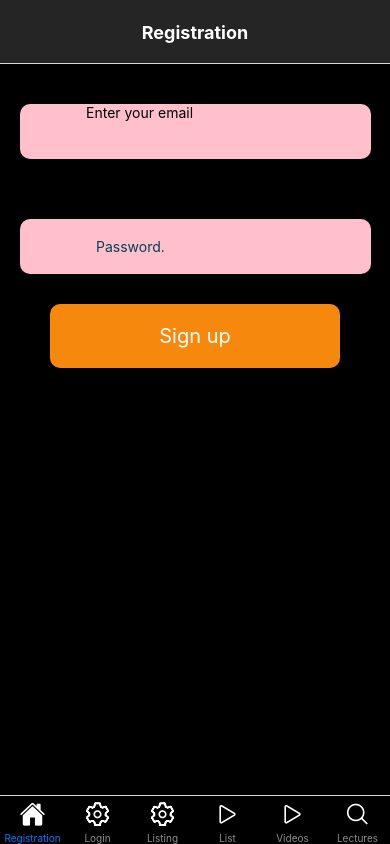
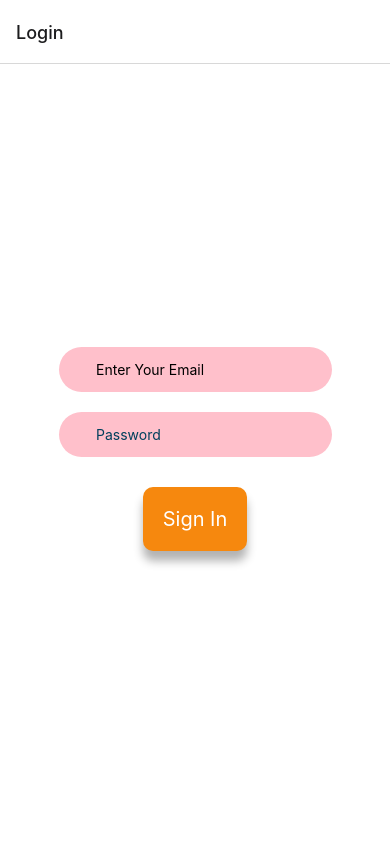
Before and after one commit to amzbassador/PaceApp285, a React Native app: screen / in a window 390 px wide. Built offline with nearby package versions, Linux system fonts and the light colour scheme.

Commit message:
released app

```diff
--- a/App.tsx
+++ b/App.tsx
@@ -5,7 +5,8 @@
  * @format
  */
 
-import React from 'react';
+import React, {useEffect, useState} from 'react';
+import AsyncStorage from '@react-native-async-storage/async-storage';
 import {StyleSheet, Text, useColorScheme, View} from 'react-native';
 import {NavigationContainer} from '@react-navigation/native';
 import {createNativeStackNavigator} from '@react-navigation/native-stack';
@@ -25,11 +26,101 @@ const Stack = createNativeStackNavigator();
 const Tab = createBottomTabNavigator();
 
 function App(): JSX.Element {
+  const [isLoggedIn, setIsLoggedIn] = useState(false);
   const isDarkMode = useColorScheme() === 'dark';
+
+  useEffect(() => {
+    AsyncStorage.getItem('isLoggedIn')
+      .then(value => {
+        setIsLoggedIn(value === 'true');
+      })
+      .catch(error => {
+        console.log('Error retrieving authentication state:', error);
+      });
+  }, []);
+
+  const getData = async () => {
+    try {
+      const value = await AsyncStorage.getItem('isLoggedIn');
+      console.log('value is', value);
+
+      if (value !== null) {
+        // value previously stored
+      }
+    } catch (e) {
+      // error reading value
+    }
+  };
+  getData();
+
+  // Create a stack navigator for the logged out state
+  const LoggedOutStack = createNativeStackNavigator();
+  const LoggedOutNavigator = () => (
+    <LoggedOutStack.Navigator>
+      <LoggedOutStack.Screen name="Login" component={Login} />
+      <LoggedOutStack.Screen name="Signup" component={SignUp} />
+    </LoggedOutStack.Navigator>
+  );
+
+  // Create a tab navigator for the logged in state
+  const LoggedInTabs = createBottomTabNavigator();
+  const LoggedInNavigator = () => (
+    <LoggedInTabs.Navigator
+      screenOptions={{
+        tabBarStyle: {position: 'absolute', backgroundColor: '#000'},
+      }}>
+      <LoggedInTabs.Screen
+        options={{
+          title: 'List',
+          headerStyle: {
+            backgroundColor: '#252525',
+          },
+          headerTintColor: '#fff',
+          headerTitleAlign: 'center',
+          headerTitleStyle: {
+            fontWeight: 'bold',
+          },
+          tabBarIcon: ({focused}) => (
+            <Icon
+              name={focused ? 'ios-filter-outline' : 'ios-filter-outline'}
+              size={26}
+              style={{color: '#fff'}}
+            />
+          ),
+        }}
+        name="VideoList"
+        component={VideoList}
+      />
+      <LoggedInTabs.Screen
+        options={{
+          title: 'Video',
+          headerStyle: {
+            backgroundColor: '#252525',
+          },
+          headerTintColor: '#fff',
+          headerTitleAlign: 'center',
+          headerTitleStyle: {
+            fontWeight: 'bold',
+          },
+          tabBarIcon: ({focused}) => (
+            <Icon
+              name={focused ? 'ios-play-outline' : 'ios-play-outline'}
+              size={26}
+              style={{color: '#fff'}}
+            />
+          ),
+        }}
+        name="Screen1"
+        component={Screen1}
+      />
+    </LoggedInTabs.Navigator>
+  );
+
   return (
     <View style={styles.view}>
       <NavigationContainer>
-        <Tab.Navigator
+        {isLoggedIn ? <LoggedInNavigator /> : <LoggedOutNavigator />}
+        {/* <Tab.Navigator
           screenOptions={{
             tabBarStyle: {position: 'absolute', backgroundColor: '#000'},
           }}>
@@ -79,74 +170,8 @@ function App(): JSX.Element {
               ),
             }}
           />
-          <Tab.Screen
-            name="Listing"
-            component={Listing}
-            options={{
-              title: 'Listing',
-              headerStyle: {
-                backgroundColor: '#252525',
-              },
-              headerTintColor: '#fff',
-              headerTitleAlign: 'center',
-              headerTitleStyle: {
-                fontWeight: 'bold',
-              },
-              tabBarIcon: ({focused}) => (
-                <Icon
-                  name={focused ? 'ios-home' : 'ios-settings-outline'}
-                  size={26}
-                  style={{color: '#fff'}}
-                />
-              ),
-            }}
-          />
-          <Tab.Screen
-            name="Home"
-            component={VideoList}
-            options={{
-              title: 'List',
-              headerStyle: {
-                backgroundColor: '#252525',
-              },
 
-              headerTintColor: '#fff',
-              headerTitleAlign: 'center',
-              headerTitleStyle: {
-                fontWeight: 'bold',
-              },
-              tabBarIcon: ({focused}) => (
-                <Icon
-                  name={focused ? 'ios-home' : 'ios-play-outline'}
-                  size={26}
-                  style={{color: '#fff'}}
-                />
-              ),
-            }}
-          />
-          <Tab.Screen
-            name="Screen1"
-            component={Screen1}
-            options={{
-              title: 'Videos',
-              headerStyle: {
-                backgroundColor: '#252525',
-              },
 
-              headerTintColor: '#fff',
-              headerTitleAlign: 'center',
-              headerTitleStyle: {
-                fontWeight: 'bold',
-              },
-              tabBarIcon: ({focused}) => (
-                <Icon
-                  name={focused ? 'ios-home' : 'ios-play-outline'}
-                  size={26}
-                  style={{color: '#fff'}}
-                />
-              ),
-            }}
-          />
 
           <Tab.Screen
             name="Calender"
@@ -171,7 +196,7 @@ function App(): JSX.Element {
               ),
             }}
           />
-        </Tab.Navigator>
+        </Tab.Navigator> */}
       </NavigationContainer>
     </View>
   );
--- a/package.json
+++ b/package.json
@@ -10,6 +10,7 @@
     "test": "jest"
   },
   "dependencies": {
+    "@react-native-async-storage/async-storage": "^1.18.1",
     "@react-native-firebase/app": "^17.5.0",
     "@react-native-firebase/auth": "^17.5.0",
     "@react-native-firebase/firestore": "^17.5.0",
@@ -22,6 +23,7 @@
     "react-native-calendars": "^1.1293.0",
     "react-native-elements": "^3.4.3",
     "react-native-media-controls": "^2.3.0",
+    "react-native-restart": "^0.0.27",
     "react-native-safe-area-context": "^4.5.0",
     "react-native-screens": "^3.20.0",
     "react-native-select-dropdown": "^3.3.0",
--- a/src/components/AuthScreens/Login.tsx
+++ b/src/components/AuthScreens/Login.tsx
@@ -1,6 +1,8 @@
 import {Alert, StatusBar} from 'react-native';
 import auth from '@react-native-firebase/auth';
+import AsyncStorage from '@react-native-async-storage/async-storage';
 import React, {useState} from 'react';
+import RNRestart from 'react-native-restart';
 import {
   StyleSheet,
   Text,
@@ -11,40 +13,41 @@ import {
   TouchableOpacity,
 } from 'react-native';
 export default function Login() {
-  const [email, setEmail] = useState('');
-  const [password, setPassword] = useState('');
-  const signIn = (email: any, password: any) => {
+  const [email, setEmail] = useState(' ');
+  const [password, setPassword] = useState(' ');
+  const signIn = async (email: any, password: any) => {
     console.log('signIn', email, password);
     try {
       auth()
         .signInWithEmailAndPassword(email, password)
-        .then(() => {
+        .then(async () => {
           // Login successful
+          await AsyncStorage.setItem('isLoggedIn', 'true');
           Alert.alert('Success', 'Login successful');
+          RNRestart.Restart();
         })
         .catch(error => {
           Alert.alert('Error', 'Login failed');
         });
-    } catch (error) {
+    } catch (error: any) {
       Alert.alert(error);
     }
   };
+
   return (
     <View style={styles.container}>
       <View style={styles.inputView}>
         <TextInput
-          placeholder="Enter your email"
-          value={email}
+          style={styles.TextInput}
+          placeholder="Enter Your Email"
           onChangeText={email => setEmail(email)}
-          autoCapitalize="none"
         />
       </View>
       <View style={styles.inputView}>
         <TextInput
           style={styles.TextInput}
-          placeholder="Password."
+          placeholder="Password"
           placeholderTextColor="#003f5c"
-          secureTextEntry={true}
           onChangeText={password => setPassword(password)}
         />
       </View>
--- a/src/components/Listing.tsx
+++ b/src/components/Listing.tsx
@@ -18,7 +18,7 @@ export default function Listing() {
         .doc('id17')
         .get();
       console.log('user', usersCollection._data);
-    } catch (error) {
+    } catch (error: any) {
       Alert.alert(error);
     }
   };
--- a/src/components/screen1.tsx
+++ b/src/components/screen1.tsx
@@ -6,6 +6,7 @@ export default function Screen1({route}) {
   LogBox.ignoreAllLogs();
   // const videoId = '84WIaK3bl_s';
   const {videoId} = route.params || 'qt-p-4CQS74';
+  console.log('VideoId', videoId);
 
   return (
     <View style={styles.container}>
```
Also changed, not shown: 39 other files (tests, documents, lock files or other folders).
